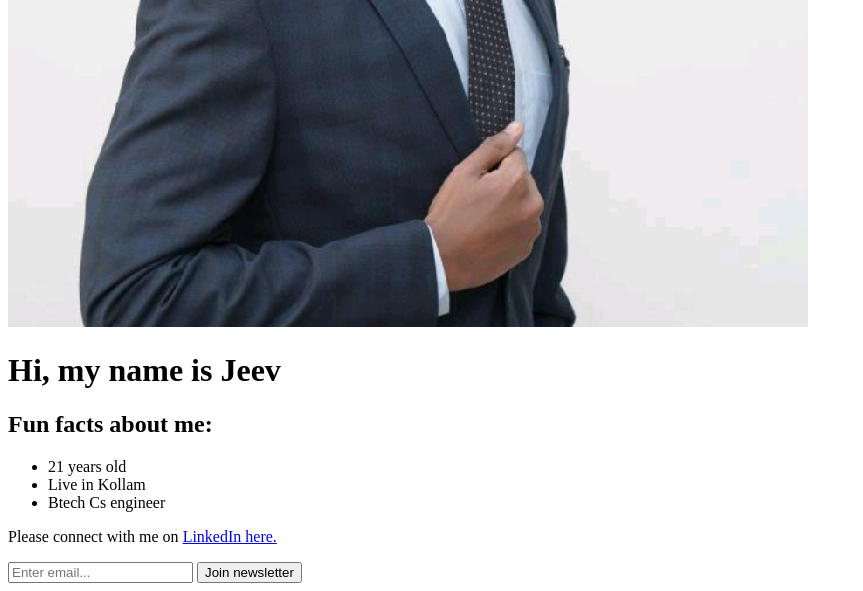
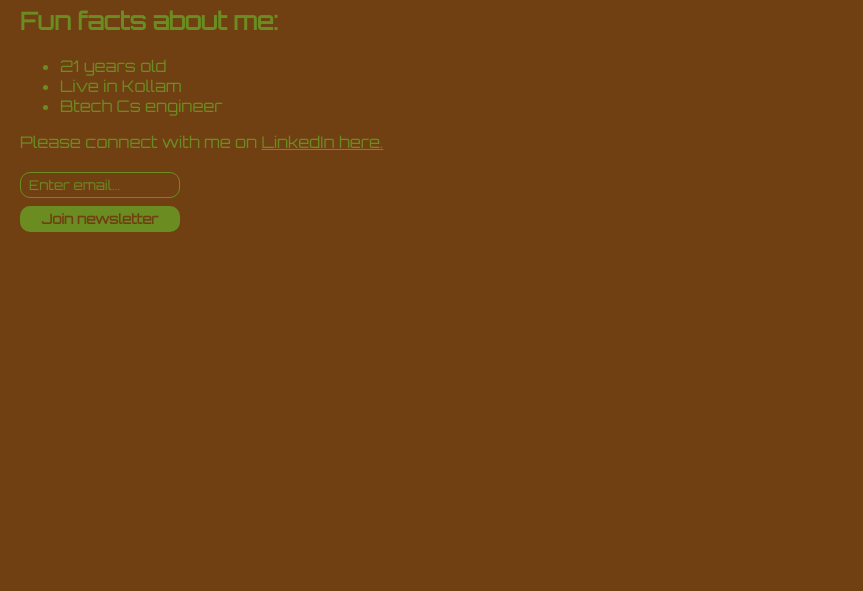
Before and after one commit to jeevjacobgeorge/cl-web-firstweb, a plain HTML site: page index.html in a window 1280 px wide. Shown: the part 481-1072 px from the top of the page, without its empty margins (0-863 px from the left). After the commit the page ends 800 px from the top, so only its background shows below. Drawn offline with Linux system fonts and the light colour scheme; a web font is replaced by a local one.

Commit message:
Added css file contents

```diff
--- a/index.html
+++ b/index.html
@@ -1,7 +1,7 @@
 <!doctype html>
 <html>
     <head>
-        <link rel="stylesheet" href="style.css" />
+        <link rel="stylesheet" href="styles.css" />
         <link href="https://fonts.googleapis.com/css2?family=Bangers&family=Black+Ops+One&family=Creepster&family=La+Belle+Aurore&family=MedievalSharp&family=Orbitron&family=Rye&display=swap" rel="stylesheet">
         <script src="index.js"></script>
     </head>
--- a/index.js
+++ b/index.js
@@ -2,16 +2,16 @@
 // Replace the arguments below according to your preference.
 
 // space, scary, military, romantic, cowboy, fantasy, superhero
-favouriteMovieGenre("superhero")
+favouriteMovieGenre("space")
 
 // watermelon, tomato, banana, orange, avocado, blueberry
-favouriteFruit("watermelon")
+favouriteFruit("avocado")
 
 // light, dark
 favouriteMode("dark")
 
 // sharp, soft, round
-favouriteEdgeStyle("round")
+favouriteEdgeStyle("soft")
 
 
 
--- /dev/null
+++ b/styles.css
@@ -0,0 +1,76 @@
+:root {
+    --superhero: 'Bangers', cursive;
+    --fantasy: 'MedievalSharp', cursive;
+    --space: 'Orbitron', sans-serif;
+    --military: 'Black Ops One', cursive;
+    --romantic: 'La Belle Aurore', cursive;
+    --scary: 'Creepster', cursive;
+    --cowboy: 'Rye', cursive;
+    --regular: sans-serif;
+    --fantasy: 'MedievalSharp', cursive;
+    --font: var(--regular);
+    --sharp: 0;
+    --soft: 10px;
+    --round: 100px;
+
+    --image: var(--soft);
+
+    --background: #f5f5f5;
+    --text: #222222;
+
+    --light: var(--background);
+    --dark: var(--text);
+}
+
+
+body, html {
+    margin: 0;
+    padding: 10px;
+    background: var(--background);
+    color: var(--text);
+    font-family: var(--font);
+}
+
+img {
+    width: 30%;
+    border-radius: calc(var(--image) * 2);
+    border: 4px solid var(--text);
+}
+
+a {
+    color: var(--text);
+}
+
+input {
+    display: block;
+    margin: 20px 0 0;
+    width: 160px;
+    box-sizing: border-box;
+    padding: 4px 8px;
+    border-width: 1px;
+    border-style: solid;
+    border-color:  var(--text);
+    color: var(--text);
+    background: none;
+    border-radius: var(--image);
+    font-family: var(--font);
+}
+
+::placeholder {
+    color: var(--text);
+}
+
+button {
+    border-radius: var(--image);
+    padding: 5px 10px;
+    border: none;
+    background: var(--text);
+    color: var(--background);
+    font-weight: bold;
+    box-sizing: border-box;
+    display: block;
+    margin: 8px 0;
+    cursor: pointer;
+    font-family: var(--font);
+    width: 160px;
+}
```
Also changed, not shown: style.css (deleted).
